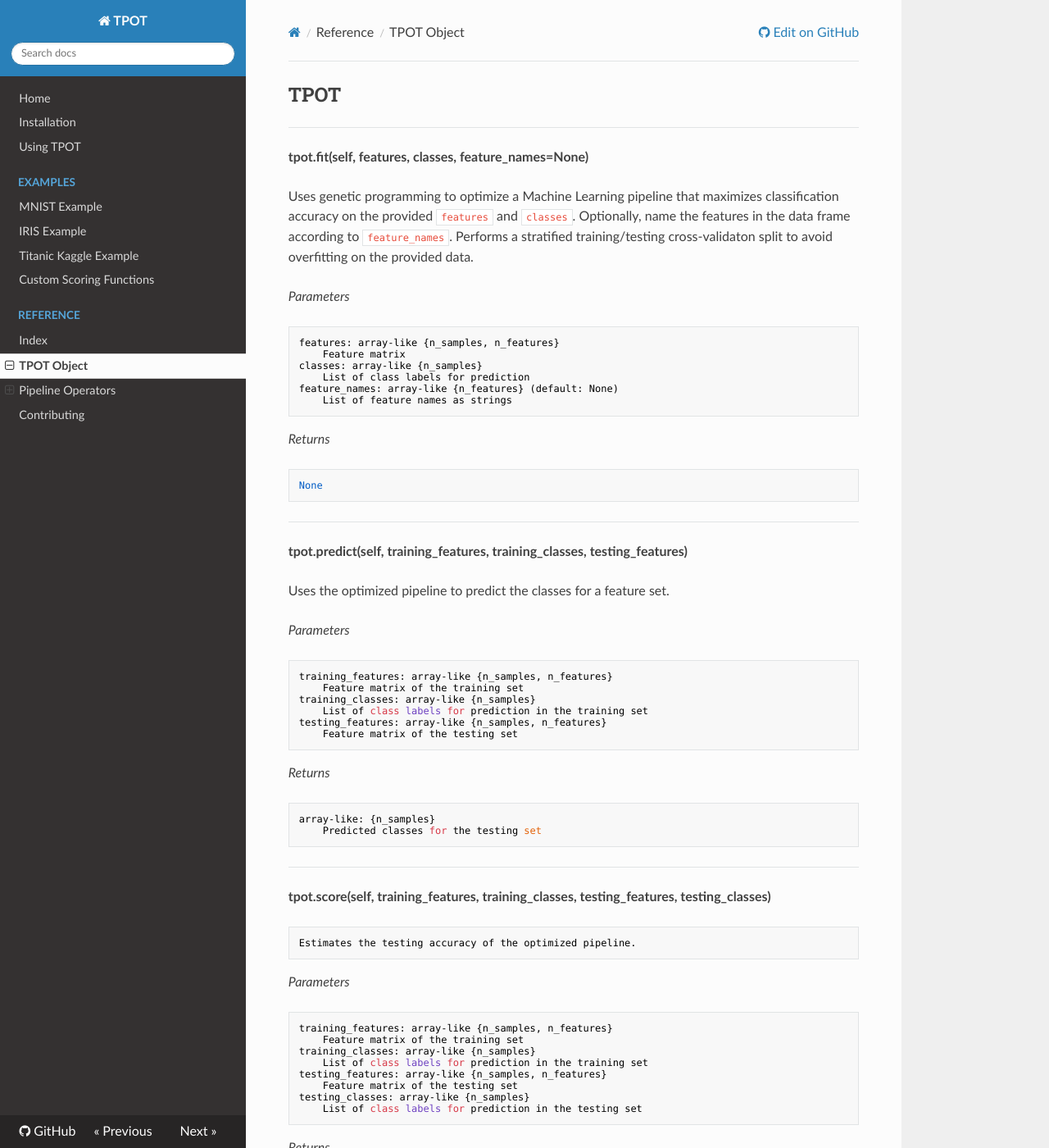
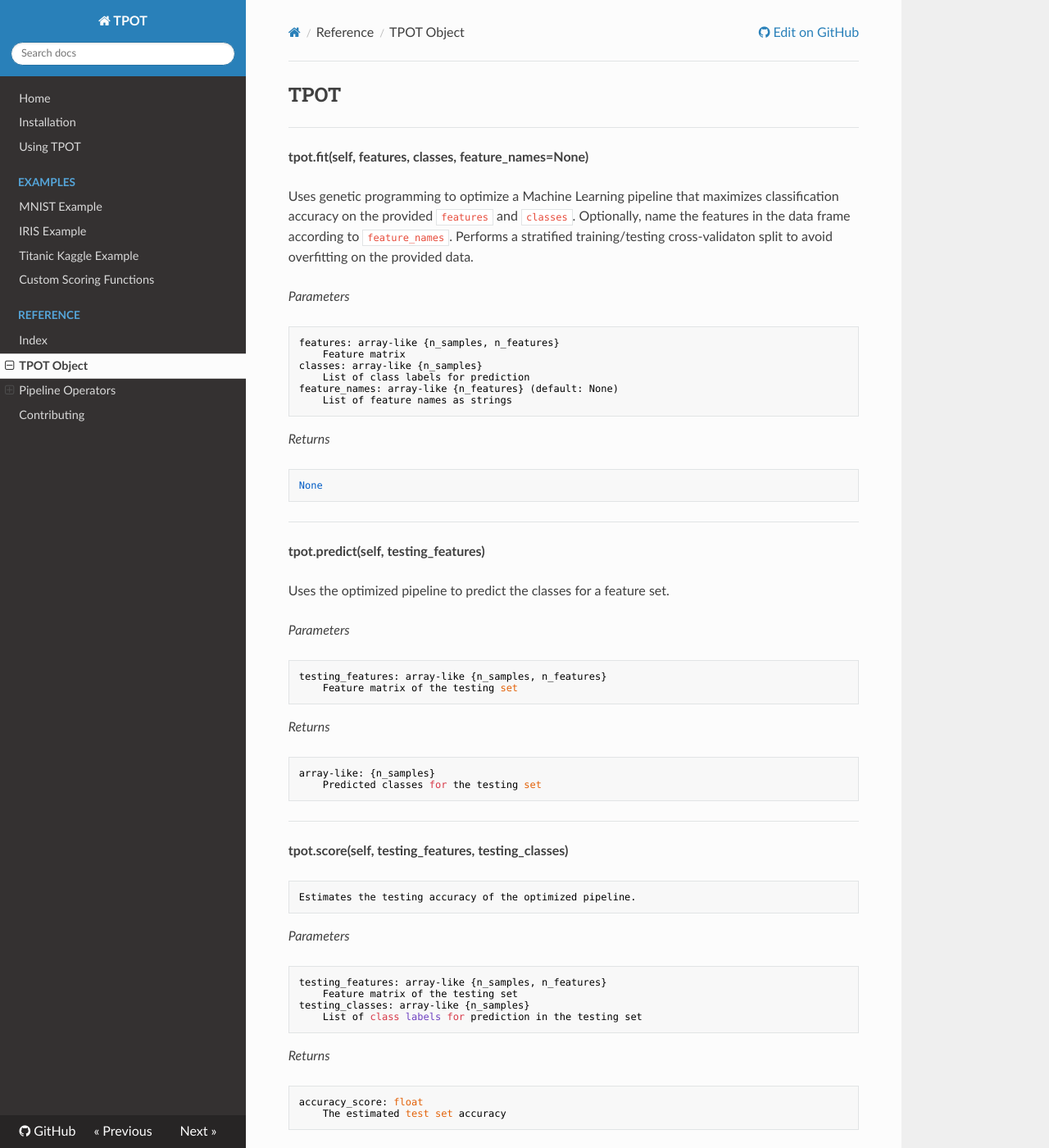
Before and after one commit to EpistasisLab/tpot, an MkDocs documentation site: the page built from docs/sources/documentation/TPOT.md, in a window 1280 px wide and 1400 px high. Shown: the whole window at 82% size. Built offline with MkDocs 1.6.1, drawn with Linux system fonts in a browser that asks for light colours; nearby versions of some CDN libraries; old or Windows-style settings are respelled for this version of MkDocs.

Commit message:
Update docs
Updated the docs to reflect the changes to tpot.predict() and
tpot.score().

```diff
--- a/docs/sources/documentation/TPOT.md
+++ b/docs/sources/documentation/TPOT.md
@@ -23,17 +23,13 @@
     None
 
 * * *
-__tpot.predict(self, training_features, training_classes, testing_features)__
+__tpot.predict(self, testing_features)__
 
 
 Uses the optimized pipeline to predict the classes for a feature set.
 
 _Parameters_
 
-    training_features: array-like {n_samples, n_features}
-        Feature matrix of the training set
-    training_classes: array-like {n_samples}
-        List of class labels for prediction in the training set
     testing_features: array-like {n_samples, n_features}
         Feature matrix of the testing set
 
@@ -44,16 +40,12 @@
 
 * * *
 
-__tpot.score(self, training_features, training_classes, testing_features, testing_classes)__
+__tpot.score(self, testing_features, testing_classes)__
 
     Estimates the testing accuracy of the optimized pipeline.
 
 _Parameters_
 
-    training_features: array-like {n_samples, n_features}
-        Feature matrix of the training set
-    training_classes: array-like {n_samples}
-        List of class labels for prediction in the training set
     testing_features: array-like {n_samples, n_features}
         Feature matrix of the testing set
     testing_classes: array-like {n_samples}
```
Also changed, not shown: docs/sources/examples/Custom_Scoring_Functions.md (+5 -5 lines), docs/sources/examples/IRIS_Example.md (+2 -2 lines), docs/sources/examples/MNIST_Example.md (+1 -1 lines), docs/sources/using.md (+2 -5 lines), README.md, 3 other files.
